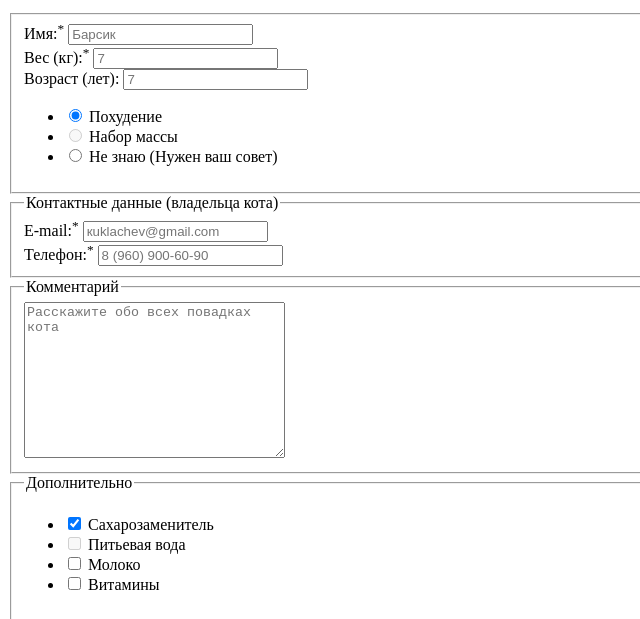
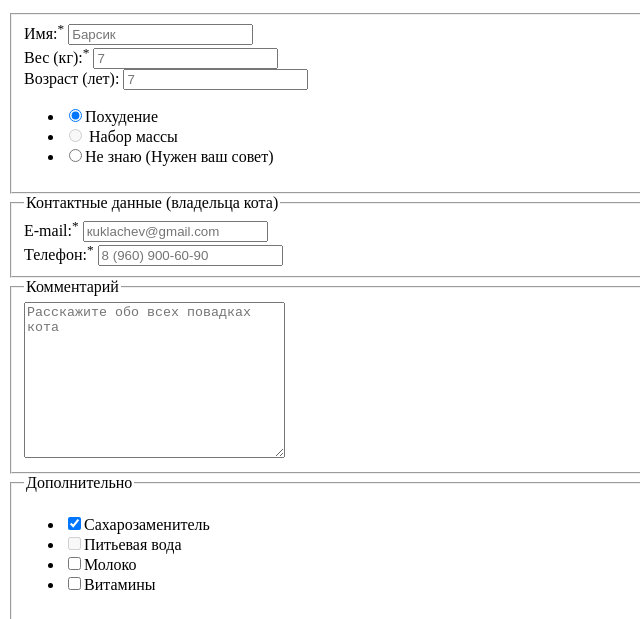
Before and after one commit to htmlacademy-adaptive/1826607-cat-energy-25, a plain HTML site: page 3/form.html in a window 1280 px wide. Shown: the part 242-861 px from the top of the page, 0-640 px from the left. Drawn offline with Linux system fonts and the light colour scheme.

Commit message:
:heavy_check_mark: Сборка #3

```diff
--- a/3/form.html
+++ b/3/form.html
@@ -35,29 +35,32 @@
         <form class="programm-select__form form" action="https://echo.htmlacademy.ru" method="post">
           <fieldset class="form__wrapper">
             <div class="form__field field">
-              <label class="field__label">Имя:<sup>*</sup></label>
-              <input class="field__input" type="text" name="cat-name" placeholder="Барсик" required>
+              <label class="field__label">Имя:<sup>*</sup>
+                <input class="field__input" type="text" name="cat-name" placeholder="Барсик" required>
+              </label>
             </div>
             <div class="form__field field">
-              <label class="field__label">Вес (кг):<sup>*</sup></label>
-              <input class="field__input" type="text" name="cat-weight" placeholder="7" required>
+              <label class="field__label">Вес (кг):<sup>*</sup>
+                <input class="field__input" type="text" name="cat-weight" placeholder="7" required>
+              </label>
             </div>
             <div class="form__field field">
-              <label class="field__label">Возраст (лет):</label>
-              <input class="field__input" type="text" name="cat-age" placeholder="7">
+              <label class="field__label">Возраст (лет):
+                <input class="field__input" type="text" name="cat-age" placeholder="7">
+              </label>
             </div>
             <ul class="form__options-list option-list">
               <li class="option-list__item option">
-                <input class="visually-hidden" type="radio" name="goal-slim" checked>
-                <label class="option__label">Похудение</label>
+                <label class="option__label">
+                  <input class="visually-hidden" type="radio" name="goal-slim" checked>Похудение</label>
               </li>
               <li class="option-list__item option">
                 <input class="option__input" type="radio" name="goal-gain" disabled>
                 <label class="option__label">Набор массы</label>
               </li>
               <li class="option-list__item option">
-                <input class="option__input" type="radio" name="goal-help">
-                <label class="option__label">Не знаю (Нужен ваш совет)</label>
+                <label class="option__label">
+                  <input class="option__input" type="radio" name="goal-help">Не знаю (Нужен ваш совет)</label>
               </li>
             </ul>
           </fieldset>
@@ -84,20 +87,20 @@
             <legend class="form__title">Дополнительно</legend>
             <ul class="form__options-list option-list option__list--row">
               <li class="option-list__item option">
-                <input class="option__input" type="checkbox" name="sweetener" checked>
-                <label class="option__label">Сахарозаменитель</label>
+                <label class="option__label">
+                  <input class="option__input" type="checkbox" name="sweetener" checked>Сахарозаменитель</label>
               </li>
               <li class="option-list__item option">
-                <input class="option__input" type="checkbox" name="water" disabled>
-                <label class="option__label">Питьевая вода</label>
+                <label class="option__label">
+                  <input class="option__input" type="checkbox" name="water" disabled>Питьевая вода</label>
               </li>
               <li class="option-list__item option">
-                <input class="option__input" type="checkbox" name="milk">
-                <label class="option__label">Молоко</label>
+                <label class="option__label">
+                  <input class="option__input" type="checkbox" name="milk">Молоко</label>
               </li>
               <li class="option-list__item option">
-                <input class="option__input" type="checkbox" name="vitamins">
-                <label class="option__label">Витамины</label>
+                <label class="option__label">
+                  <input class="option__input" type="checkbox" name="vitamins">Витамины</label>
               </li>
             </ul>
           </fieldset>
```
